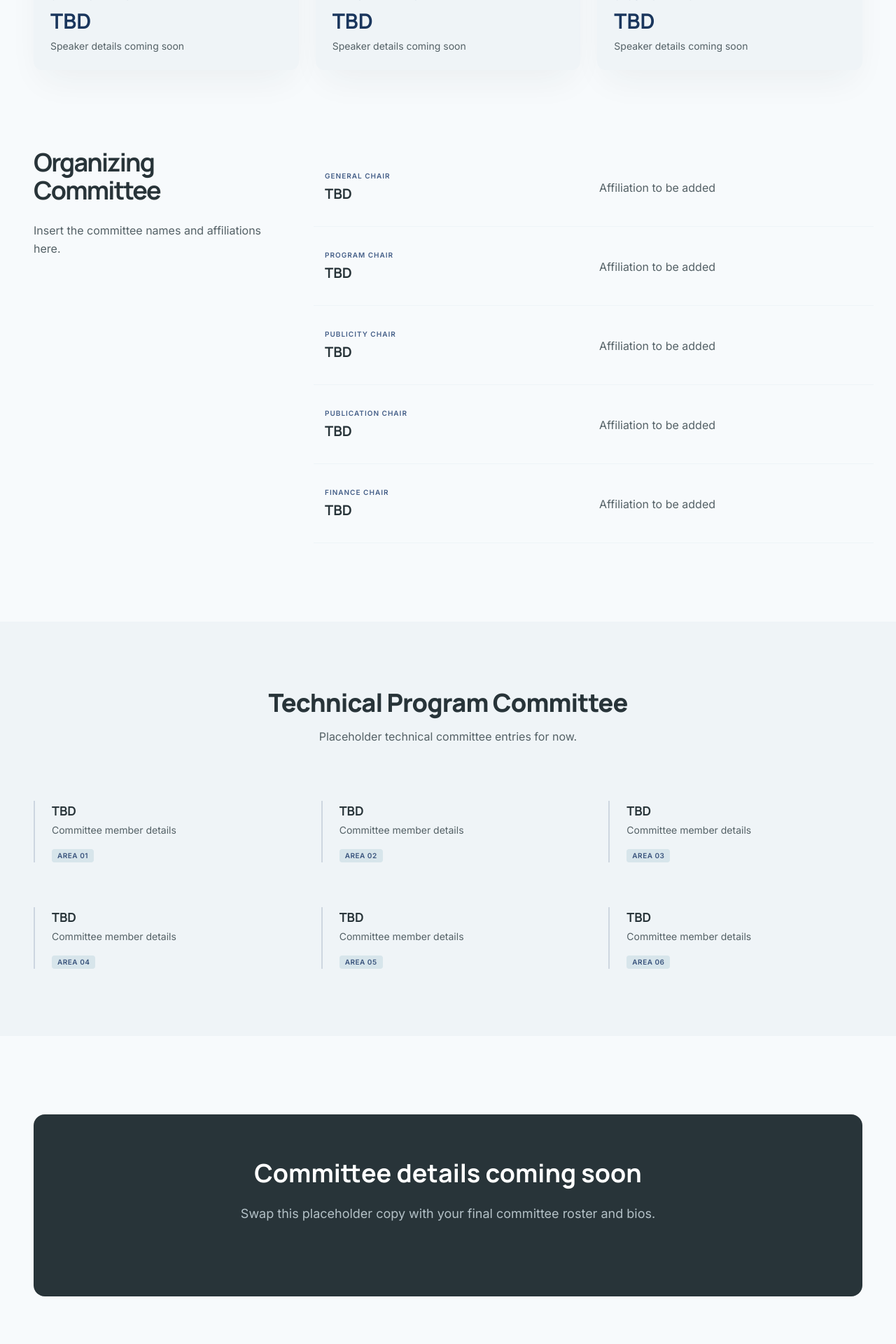
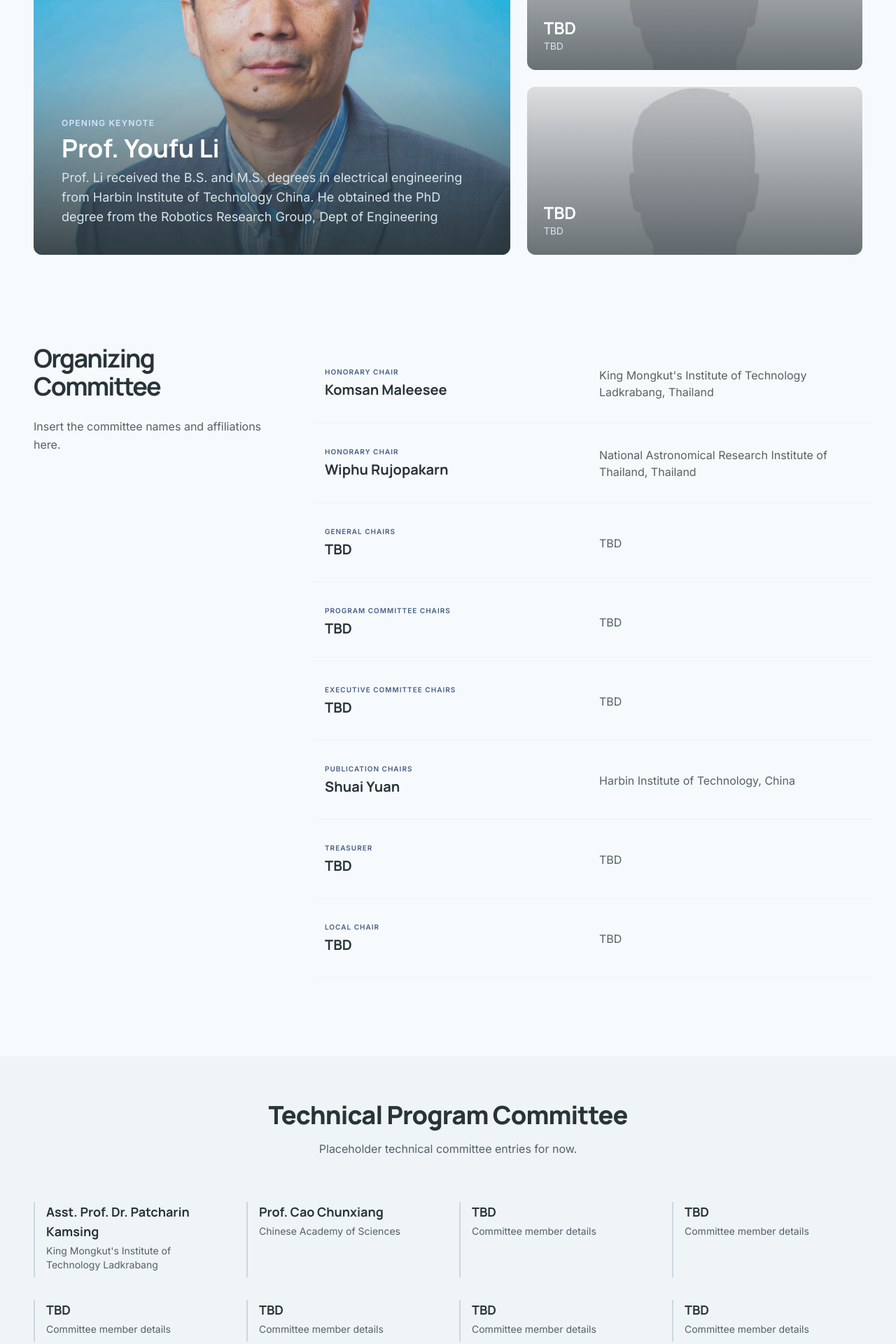
Before and after one commit to ascomlab/apase-web, a Next.js app: page /committee in a window 1280 px wide. Shown: the part 760-2680 px from the top of the page at 70% size. Built offline with nearby package versions, Linux system fonts and the light colour scheme.

Commit message:
feat: add real content to committee page

```diff
--- a/app/committee/page.tsx
+++ b/app/committee/page.tsx
@@ -1,38 +1,117 @@
+import Image from "next/image";
 import Footer from "@/components/Footer";
+import { getAssetPath } from "../utils";
 
 const keynoteSpeakers = [
   {
-    title: "Opening keynote",
-    name: "TBD",
-    role: "Speaker details coming soon",
+    layout: "featured",
+    title: "Opening Keynote",
+    name: "Prof. Youfu Li",
+    role: "Prof. Li received the B.S. and M.S. degrees in electrical engineering from Harbin Institute of Technology China. He obtained the PhD degree from the Robotics Research Group, Dept of Engineering",
+    image: getAssetPath("/images/keynote-speakers/YF.png"),
+    alt: "Prof. Youfu Li",
   },
   {
-    title: "Featured keynote",
+    layout: "stacked",
     name: "TBD",
-    role: "Speaker details coming soon",
+    role: "TBD",
+    image: getAssetPath("/images/keynote-speakers/profile-placeholder.jpg"),
+    alt: "TBD",
   },
   {
-    title: "Closing keynote",
+    layout: "stacked",
     name: "TBD",
-    role: "Speaker details coming soon",
+    role: "TBD",
+    image: getAssetPath("/images/keynote-speakers/profile-placeholder.jpg"),
+    alt: "TBD",
   },
 ];
 
 const organizingCommittee = [
-  ["General Chair", "TBD"],
-  ["Program Chair", "TBD"],
-  ["Publicity Chair", "TBD"],
-  ["Publication Chair", "TBD"],
-  ["Finance Chair", "TBD"],
+  {
+    role: "Honorary Chair",
+    name: "Komsan Maleesee",
+    affiliation: "King Mongkut's Institute of Technology Ladkrabang, Thailand",
+  },
+  {
+    role: "Honorary Chair",
+    name: "Wiphu Rujopakarn",
+    affiliation:
+      "National Astronomical Research Institute of Thailand, Thailand",
+  },
+  {
+    role: "General Chairs",
+    name: "TBD",
+    affiliation: "TBD",
+  },
+  {
+    role: "Program Committee Chairs",
+    name: "TBD",
+    affiliation: "TBD",
+  },
+  {
+    role: "Executive Committee Chairs",
+    name: "TBD",
+    affiliation: "TBD",
+  },
+  {
+    role: "Publication Chairs",
+    name: "Shuai Yuan",
+    affiliation: "Harbin Institute of Technology, China",
+  },
+  {
+    role: "Treasurer",
+    name: "TBD",
+    affiliation: "TBD",
+  },
+  {
+    role: "Local Chair",
+    name: "TBD",
+    affiliation: "TBD",
+  },
 ];
 
 const technicalCommittee = [
-  ["Area 01", "TBD"],
-  ["Area 02", "TBD"],
-  ["Area 03", "TBD"],
-  ["Area 04", "TBD"],
-  ["Area 05", "TBD"],
-  ["Area 06", "TBD"],
+  {
+    name: "Asst. Prof. Dr. Patcharin Kamsing",
+    description: "King Mongkut's Institute of Technology Ladkrabang",
+    badge: null,
+  },
+  {
+    name: "Prof. Cao Chunxiang",
+    description: "Chinese Academy of Sciences",
+    badge: null,
+  },
+  {
+    name: "TBD",
+    description: "Committee member details",
+    badge: null,
+  },
+  {
+    name: "TBD",
+    description: "Committee member details",
+    badge: null,
+  },
+  {
+    name: "TBD",
+    description: "Committee member details",
+    badge: null,
+  },
+  {
+    name: "TBD",
+    description: "Committee member details",
+    badge: null,
+  },
+  {
+    name: "TBD",
+    description: "Committee member details",
+    badge: null,
+  },
+  {
+    name: "TBD",
+    description: "Committee member details",
+    badge: null,
+  },
 ];
 
 export default function CommitteePage() {
@@ -55,7 +134,7 @@ export default function CommitteePage() {
           </div>
         </section>
 
-        <section className="max-w-[1440px] mx-auto px-4 sm:px-6 lg:px-12 mb-28">
+        <section className="max-w-[1440px] mx-auto px-4 sm:px-6 lg:px-12 mb-32">
           <div className="flex items-end justify-between mb-12">
             <div>
               <h2 className="font-headline text-3xl font-bold tracking-tight mb-2">
@@ -64,21 +143,59 @@ export default function CommitteePage() {
               <div className="w-12 h-1 bg-primary" />
             </div>
           </div>
-          <div className="grid grid-cols-1 md:grid-cols-3 gap-6">
-            {keynoteSpeakers.map((speaker) => (
+          <div className="grid grid-cols-1 md:grid-cols-12 md:auto-rows-[240px] gap-6">
+            {keynoteSpeakers.map((speaker, idx) =>
+              speaker.layout === "featured" ? (
                 <div
-                key={speaker.title}
-                className="rounded-xl bg-surface-container-low overflow-hidden min-h-[240px] flex flex-col justify-end p-6 editorial-shadow"
+                  key={speaker.name + idx}
+                  className="md:col-span-7 md:row-span-2 group relative overflow-hidden rounded-xl bg-surface-container-low h-[420px] md:h-full"
                 >
-                <span className="font-label text-xs font-bold text-primary tracking-widest uppercase mb-2 block">
+                  <Image
+                    alt={speaker.alt}
+                    src={speaker.image}
+                    width={1200}
+                    height={675}
+                    className="absolute inset-0 h-full w-full object-cover transition-all duration-700 group-hover:scale-105"
+                  />
+                  <div className="absolute inset-0 bg-gradient-to-t from-on-background/90 via-on-background/20 to-transparent" />
+                  <div className="absolute bottom-0 left-0 p-10">
+                    <span className="font-label text-xs font-bold text-primary-fixed tracking-widest uppercase mb-2 block">
                       {speaker.title}
                     </span>
-                <h3 className="font-headline text-3xl font-bold text-[#1A365D] mb-2">
+                    <h3 className="font-headline text-4xl font-bold text-surface-container-lowest mb-2">
                       {speaker.name}
                     </h3>
-                <p className="font-body text-sm text-on-surface-variant">
+                    <p className="font-body text-lg text-surface-variant">
                       {speaker.role}
                     </p>
+                  </div>
+                </div>
+              ) : null,
+            )}
+
+            {keynoteSpeakers
+              .filter((speaker) => speaker.layout === "stacked")
+              .map((speaker) => (
+                <div
+                  key={speaker.name}
+                  className="md:col-span-5 group relative overflow-hidden rounded-xl bg-surface-container-low h-[200px] md:h-full"
+                >
+                  <Image
+                    alt={speaker.alt}
+                    src={speaker.image}
+                    width={900}
+                    height={600}
+                    className="absolute inset-0 h-full w-full object-cover transition-all duration-700 group-hover:scale-105"
+                  />
+                  <div className="absolute inset-0 bg-gradient-to-t from-on-background/80 to-transparent opacity-80" />
+                  <div className="absolute bottom-0 left-0 p-6">
+                    <h4 className="font-headline text-2xl font-bold text-surface-container-lowest">
+                      {speaker.name}
+                    </h4>
+                    <p className="font-body text-sm text-surface-variant">
+                      {speaker.role}
+                    </p>
+                  </div>
                 </div>
               ))}
           </div>
@@ -96,9 +213,9 @@ export default function CommitteePage() {
             </div>
             <div className="lg:col-span-8">
               <div className="space-y-px">
-                {organizingCommittee.map(([role, name]) => (
+                {organizingCommittee.map(({ role, name, affiliation }, idx) => (
                   <div
-                    key={role}
+                    key={name + idx}
                     className="grid grid-cols-1 md:grid-cols-2 gap-4 py-8 border-b border-surface-variant/30 px-4 -mx-4 hover:bg-surface-container-low/50 transition-colors"
                   >
                     <div>
@@ -110,7 +227,7 @@ export default function CommitteePage() {
                       </h4>
                     </div>
                     <div className="flex items-center text-on-surface-variant font-body">
-                      <span>Affiliation to be added</span>
+                      <span>{affiliation}</span>
                     </div>
                   </div>
                 ))}
@@ -119,9 +236,9 @@ export default function CommitteePage() {
           </div>
         </section>
 
-        <section className="bg-surface-container-low py-24">
+        <section className="bg-surface-container-low py-16">
           <div className="max-w-[1440px] mx-auto px-4 sm:px-6 lg:px-12">
-            <div className="text-center max-w-3xl mx-auto mb-20">
+            <div className="text-center max-w-3xl mx-auto mb-16">
               <h2 className="font-headline text-4xl font-extrabold tracking-tight mb-4 text-on-background">
                 Technical Program Committee
               </h2>
@@ -129,25 +246,30 @@ export default function CommitteePage() {
                 Placeholder technical committee entries for now.
               </p>
             </div>
-            <div className="grid grid-cols-1 md:grid-cols-2 lg:grid-cols-3 gap-x-12 gap-y-16">
-              {technicalCommittee.map(([area, name]) => (
-                <div key={area} className="pl-6 border-l-2 border-primary/20">
+            <div className="grid grid-cols-1 sm:grid-cols-2 md:grid-cols-3 xl:grid-cols-4 gap-x-8 gap-y-8">
+              {technicalCommittee.map((committee, idx) => (
+                <div
+                  key={committee.name + idx}
+                  className="pl-4 border-l-2 border-primary/20"
+                >
                   <h5 className="font-headline font-bold text-lg mb-1">
-                    {name}
+                    {committee.name}
                   </h5>
-                  <p className="text-sm text-on-surface-variant mb-3">
-                    Committee member details
+                  <p className="text-sm text-on-surface-variant mb-2">
+                    {committee.description}
                   </p>
+                  {committee.badge && (
                     <span className="inline-block px-2 py-0.5 bg-surface-container-highest rounded text-[10px] font-bold text-primary-dim uppercase tracking-wider">
-                    {area}
+                      {committee.badge}
                     </span>
+                  )}
                 </div>
               ))}
             </div>
           </div>
         </section>
 
-        <section className="max-w-[1440px] mx-auto px-4 sm:px-6 lg:px-12 mt-28">
+        {/* <section className="max-w-[1440px] mx-auto px-4 sm:px-6 lg:px-12 mt-28">
           <div className="relative overflow-hidden rounded-2xl bg-on-background p-12 md:p-16 text-center">
             <div className="relative z-10">
               <h2 className="font-headline text-4xl font-bold text-white mb-6">
@@ -159,7 +281,7 @@ export default function CommitteePage() {
               </p>
             </div>
           </div>
-        </section>
+        </section> */}
       </main>
       <Footer />
     </>
```
Also changed, not shown: public/images/keynote-speakers/YF.png (added), public/images/keynote-speakers/profile-placeholder.jpg (added). Lines whose indentation alone changed are shown as unchanged.
